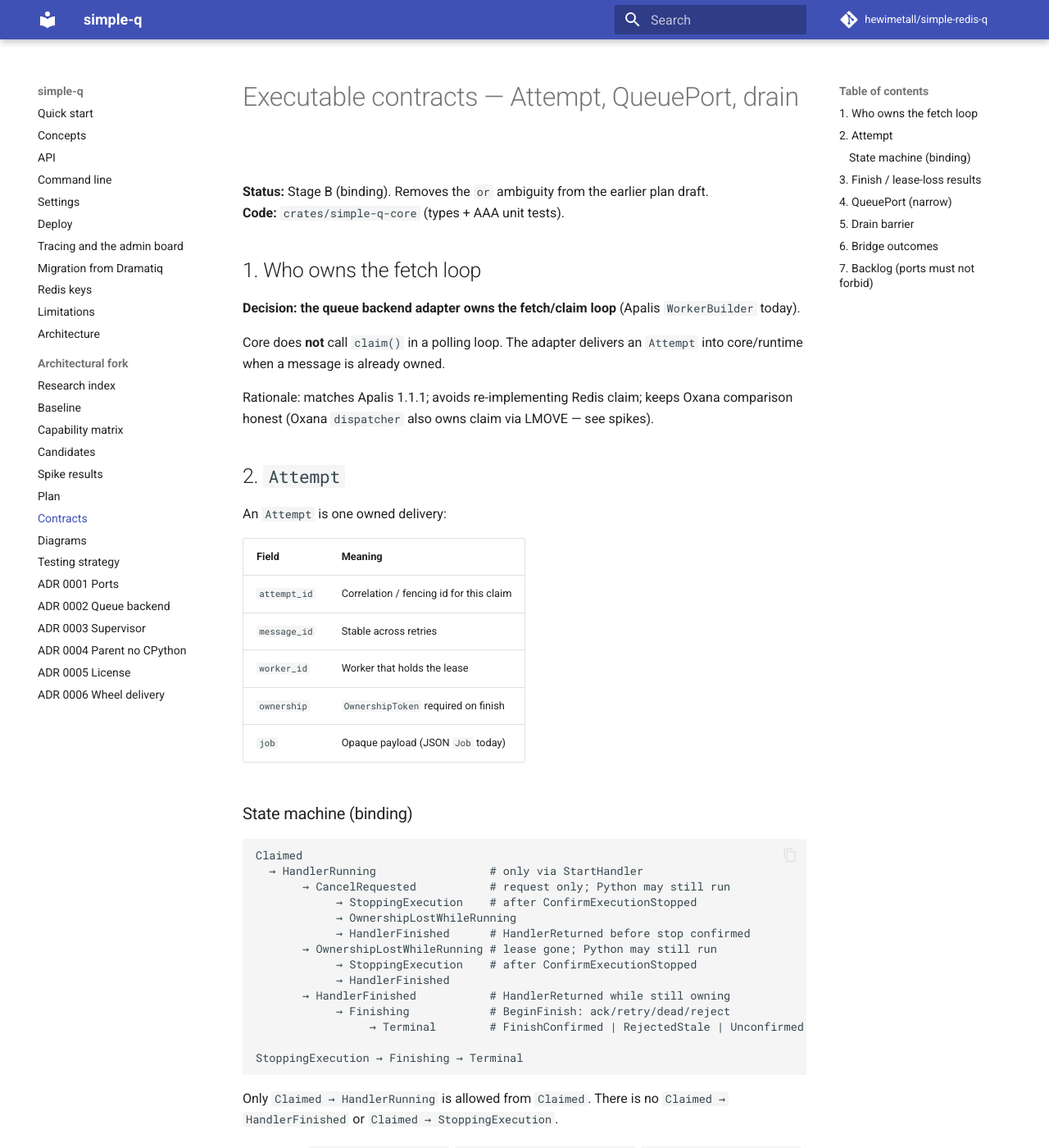
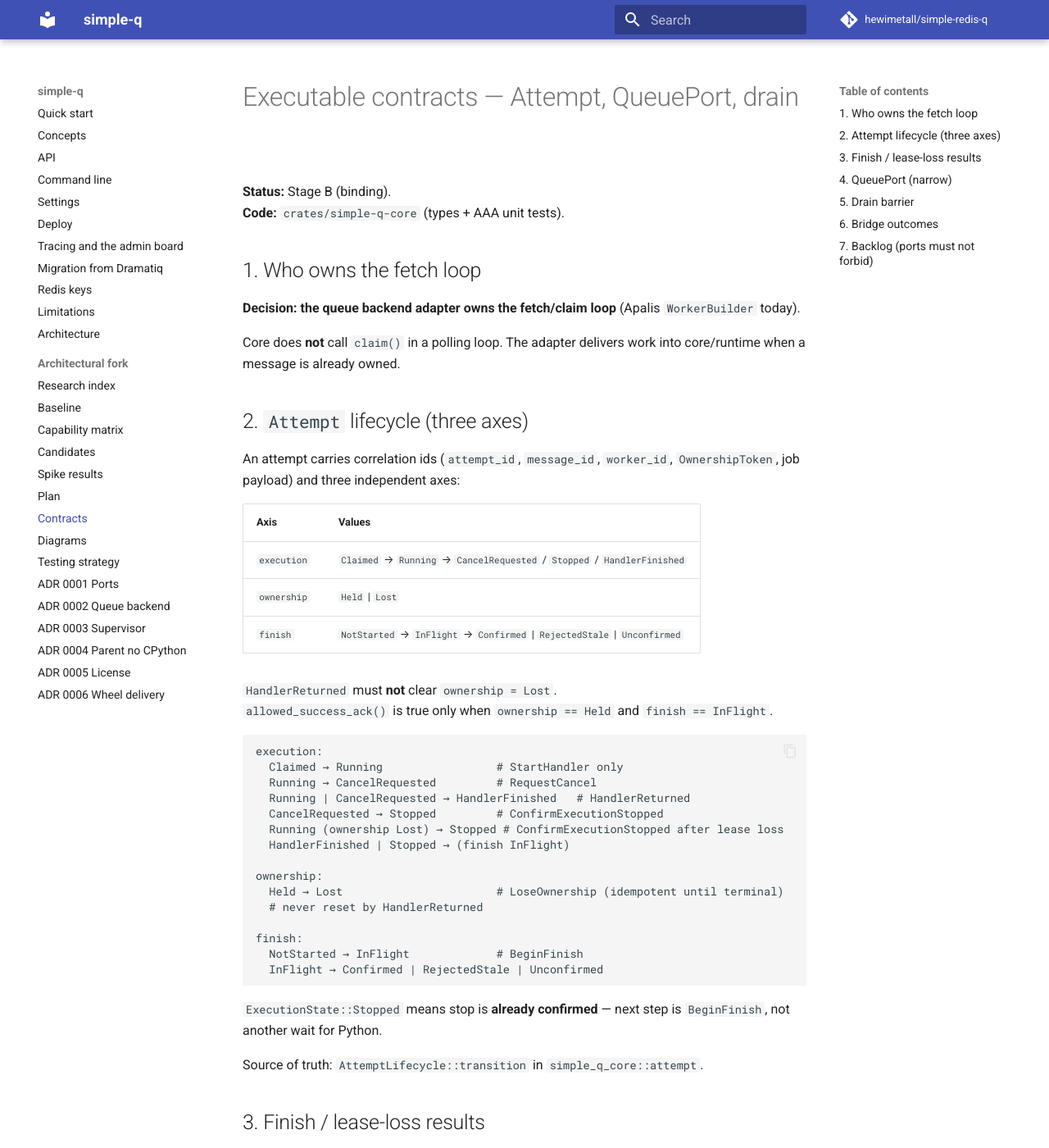
Before and after one commit to hewimetall/simple-redis-q, an MkDocs documentation site: the page built from docs/architecture/contracts.md, in a window 1280 px wide and 1400 px high. Shown: the whole window at 82% size. Built offline with MkDocs 1.6.1 and Material for MkDocs 9.7.7, drawn with Linux system fonts in a browser that asks for light colours; comment, search, counter and statistics services are not loaded; some of the changed text lies outside the part shown.

Commit message:
fix: TaskTracker contract, ownership axis, ExecutionStopped
Correct TaskTracker::close semantics; keep ownership Lost across
HandlerReturned; rename stop-confirmed state; mark watchexec spike
as API smoke only with hard wait timeout failure.

Co-authored-by: netromnik <hewimetall@users.noreply.github.com>

````diff
--- a/Cargo.toml
+++ b/Cargo.toml
@@ -1,6 +1,7 @@
 [workspace]
 resolver = "2"
 members = ["crates/simple-q-runtime", "crates/agent-worker", "crates/simple-q-core"]
+exclude = ["docs/research/spikes/watchexec-6.0.0", "docs/research/spikes/oxana-2.5.0"]
 
 [workspace.package]
 version = "1.0.0-rc7"
--- a/docs/architecture/contracts.md
+++ b/docs/architecture/contracts.md
@@ -1,107 +1,94 @@
 # Executable contracts — Attempt, QueuePort, drain
 
-**Status:** Stage B (binding). Removes the `or` ambiguity from the earlier plan draft.
+**Status:** Stage B (binding).
 **Code:** `crates/simple-q-core` (types + AAA unit tests).
 
 ## 1. Who owns the fetch loop
 
 **Decision: the queue backend adapter owns the fetch/claim loop** (Apalis `WorkerBuilder` today).
 
-Core does **not** call `claim()` in a polling loop. The adapter delivers an `Attempt` into core/runtime when a message is already owned.
+Core does **not** call `claim()` in a polling loop. The adapter delivers work into core/runtime when a message is already owned.
 
-Rationale: matches Apalis 1.1.1; avoids re-implementing Redis claim; keeps Oxana comparison honest (Oxana `dispatcher` also owns claim via LMOVE — see spikes).
+## 2. `Attempt` lifecycle (three axes)
 
-## 2. `Attempt`
+An attempt carries correlation ids (`attempt_id`, `message_id`, `worker_id`, `OwnershipToken`, job payload) and three independent axes:
 
-An `Attempt` is one owned delivery:
+| Axis | Values |
+| --- | --- |
+| `execution` | `Claimed` → `Running` → `CancelRequested` / `Stopped` / `HandlerFinished` |
+| `ownership` | `Held` \| `Lost` |
+| `finish` | `NotStarted` → `InFlight` → `Confirmed` \| `RejectedStale` \| `Unconfirmed` |
 
-| Field | Meaning |
-| --- | --- |
-| `attempt_id` | Correlation / fencing id for this claim |
-| `message_id` | Stable across retries |
-| `worker_id` | Worker that holds the lease |
-| `ownership` | `OwnershipToken` required on finish |
-| `job` | Opaque payload (JSON `Job` today) |
-
-### State machine (binding)
+`HandlerReturned` must **not** clear `ownership = Lost`.
+`allowed_success_ack()` is true only when `ownership == Held` and `finish == InFlight`.
 
 ```text
-Claimed
-  → HandlerRunning                 # only via StartHandler
-       → CancelRequested           # request only; Python may still run
-            → StoppingExecution    # after ConfirmExecutionStopped
-            → OwnershipLostWhileRunning
-            → HandlerFinished      # HandlerReturned before stop confirmed
-       → OwnershipLostWhileRunning # lease gone; Python may still run
-            → StoppingExecution    # after ConfirmExecutionStopped
-            → HandlerFinished
-       → HandlerFinished           # HandlerReturned while still owning
-            → Finishing            # BeginFinish: ack/retry/dead/reject
-                 → Terminal        # FinishConfirmed | RejectedStale | Unconfirmed
+execution:
+  Claimed → Running                 # StartHandler only
+  Running → CancelRequested         # RequestCancel
+  Running | CancelRequested → HandlerFinished   # HandlerReturned
+  CancelRequested → Stopped         # ConfirmExecutionStopped
+  Running (ownership Lost) → Stopped # ConfirmExecutionStopped after lease loss
+  HandlerFinished | Stopped → (finish InFlight)
 
-StoppingExecution → Finishing → Terminal
+ownership:
+  Held → Lost                       # LoseOwnership (idempotent until terminal)
+  # never reset by HandlerReturned
+
+finish:
+  NotStarted → InFlight             # BeginFinish
+  InFlight → Confirmed | RejectedStale | Unconfirmed
 ```
 
-Only `Claimed → HandlerRunning` is allowed from `Claimed`. There is no `Claimed → HandlerFinished` or `Claimed → StoppingExecution`.
+`ExecutionState::Stopped` means stop is **already confirmed** — next step is `BeginFinish`, not another wait for Python.
 
-**Forbidden:** `LeaseLost → Terminal`, `CancelRequested → Terminal`, `BridgeFailed → Terminal` without `Finishing`.
-
-Cancel **request** ≠ cancel **confirmed**. Ownership loss while running is a first-class state. Source of truth for transitions: `simple_q_core::attempt::AttemptState::transition`.
+Source of truth: `AttemptLifecycle::transition` in `simple_q_core::attempt`.
 
 ## 3. Finish / lease-loss results
 
 | Result | Meaning |
 | --- | --- |
 | `Ack` | Backend accepted success finish with valid ownership |
-| `Retry { delay }` | New delayed delivery enqueued; old ownership released atomically w.r.t. adapter contract |
+| `Retry { delay }` | New delayed delivery; old ownership released per adapter contract |
 | `Dead { reason }` | Terminal failure recorded |
 | `RejectedStaleOwnership` | Finish refused; another claim owns the message |
 | `FinishUnconfirmed` | Transport uncertainty; must not pretend ACK succeeded |
-
-Retry relative to old delivery: adapter must not leave two live inflight ownerships for the same attempt token. Proven by contract tests (Stage C/D), not by docs alone.
 
 ## 4. QueuePort (narrow)
 
 ```text
 QueuePort
-  // Producer side (may be shared with Python extension adapter)
   enqueue(job, delay?) -> MessageId | DuplicateUniqueKey
-
-  // Worker side: backend-owned loop calls into runtime with Attempt
-  // Port surface for finish + observation:
   finish(attempt_id, ownership, disposition) -> FinishDisposition
-  // Lease renewal is backend-driven (Apalis heartbeat).
-  // Runtime observes loss via BridgeOutcome::LeaseLost / AttemptEvent::LoseOwnership
-  // sourced from adapter callbacks or orphan detection — never assumed from sleep.
+  # Lease renewal is backend-driven.
+  # Loss → AttemptEvent::LoseOwnership / BridgeOutcome::LeaseLost
 ```
 
-No `claim()` on the core port. No “start worker loop hooks **or** stream” duality.
-
-Admin reads use a segregated `AdminPort` (existing snapshot needs) — not part of finish.
+No core `claim()` poll loop. Admin reads use segregated `AdminPort`.
 
 ## 5. Drain barrier
 
-Ordered phases (`DrainPhase` in core):
+Tokio `TaskTracker::close` does **not** forbid new task registration. It allows `wait()` to finish when the tracker is empty.
 
-1. **AdmissionClosed** — stop accepting new Attempts (pause/stop Apalis workers / close gate).
-2. Resolve in-flight claim race via `AdmissionGate` (default: accept-and-track).
-3. **WaitingTrackedWork** — `TaskTracker::wait` (or equivalent) for registered handler+finish tasks.
-4. Hooks → child exit → parent reap → escalate.
+Binding order:
 
-**Correction:** `TaskTracker::close` does **not** by itself close Redis admission. Diagrams must show two steps: close admission gate, then close tracker / wait.
+```text
+close admission
+→ settle in-flight claims (AdmissionGate::mark_inflight_settled)
+→ register every accepted Attempt
+→ tracker.close()
+→ tracker.wait()
+```
+
+Race to avoid: `close`+empty `wait` completing while a late claim can still register work. After `mark_inflight_settled`, further claims are `Reject`.
 
 ## 6. Bridge outcomes
 
-Closed enum `BridgeOutcome` in core. Unknown JSON `outcome` string → `BridgeFailure` / protocol error, never success.
+Closed enum `BridgeOutcome`. Unknown JSON `outcome` → protocol error, never success.
 
 ## 7. Backlog (ports must not forbid)
 
-Tracked for later stages; first vertical slice may stub:
-
-- Object Python bridge (dataclass / typed PyO3), not only JSON dict
-- Per-message and per-actor errbacks
-- Admin cancel/restart bound to a specific Python `execution_id`
-- Batch claim → inflight SET → local buffer
-- Batch renewal and batch finish
-
-`AttemptId` / `OwnershipToken` / cancel-request vs confirm exist so these can attach without rewriting the state machine.
+- Object Python bridge; per-message/per-actor errbacks
+- Admin cancel/restart bound to `execution_id`
+- Batch claim / renewal / finish
+- Unresponsive Python / nested `Python::attach` hang (out of this PR’s production fix scope)
````
Also changed, not shown: docs/architecture/diagrams.md (+40 -45 lines), docs/architecture/plan.md (+8 -8 lines), docs/research/spikes/RESULTS.md (+3 -2 lines), 4 other files.
